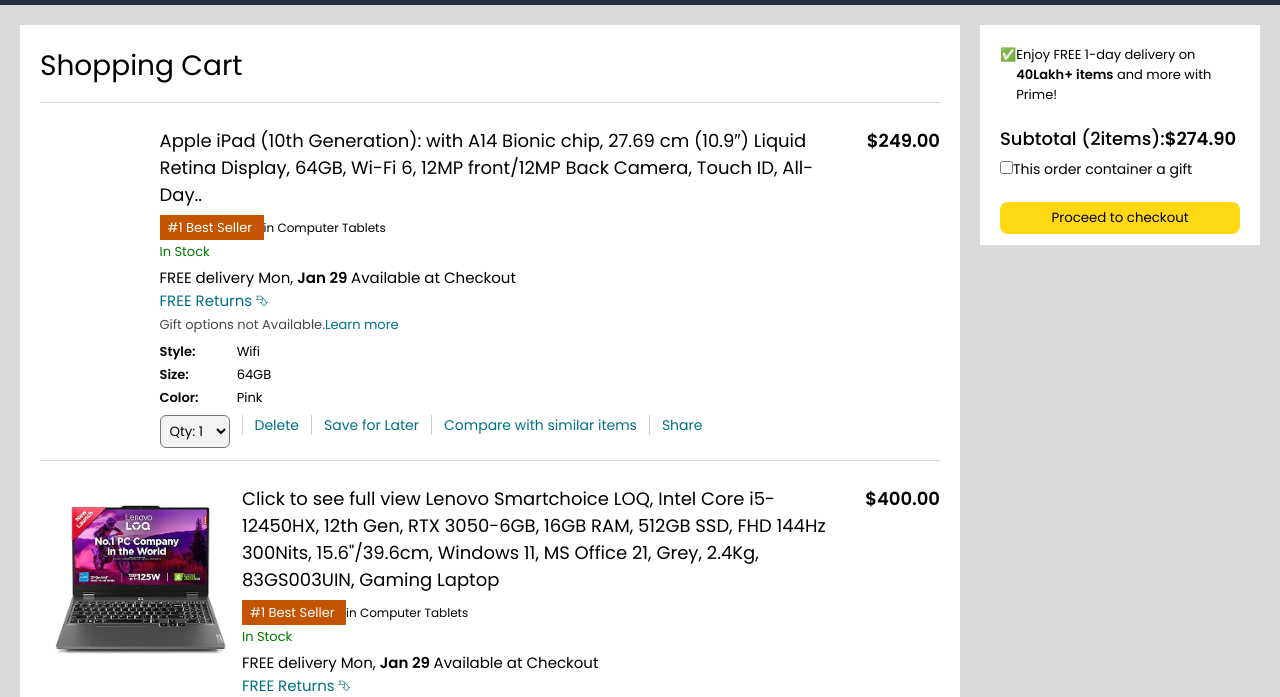
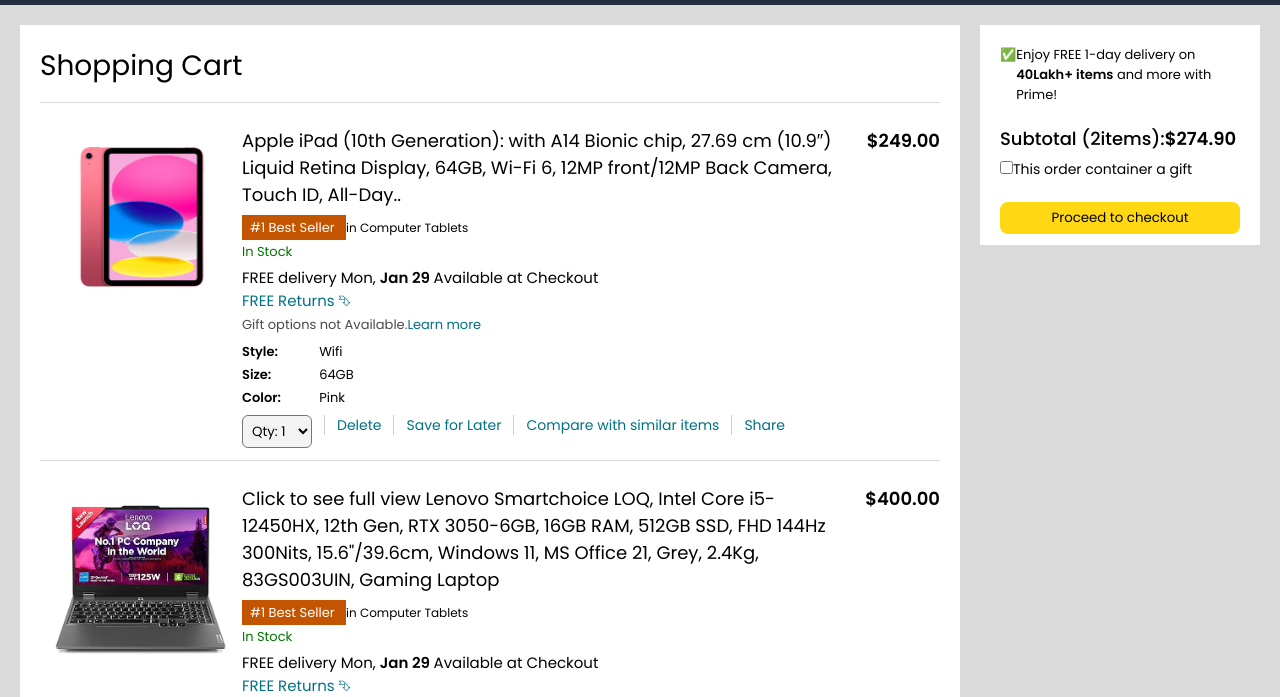
Before and after one commit to Muskan-tuteja/amazon-clone, a plain HTML site: page cart.html in a window 1280 px wide. Shown: the part 101-798 px from the top of the page. Drawn offline with Linux system fonts and the light colour scheme; the site is published under a folder, as on GitHub Pages, so addresses that start at the root find nothing.

Commit message:
23/07/25

```diff
--- a/cart.html
+++ b/cart.html
@@ -87,7 +87,7 @@
         <h1>Shopping Cart</h1>
         <hr />
         <div class="product-cart-list">
-          <img src="/images/ipad.png" alt="" width="180px" />
+          <img src="images/ipad.png" alt="" width="180px" />
           <div>
             <div class="product-cart-titleprice">
               <p>
```
